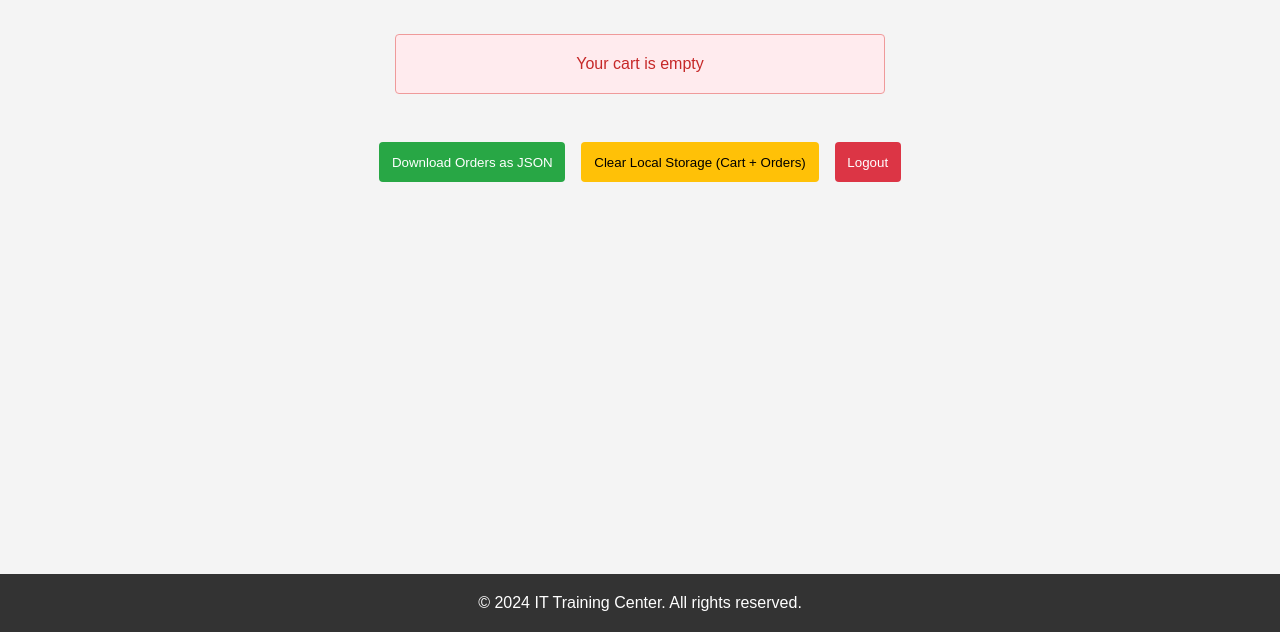
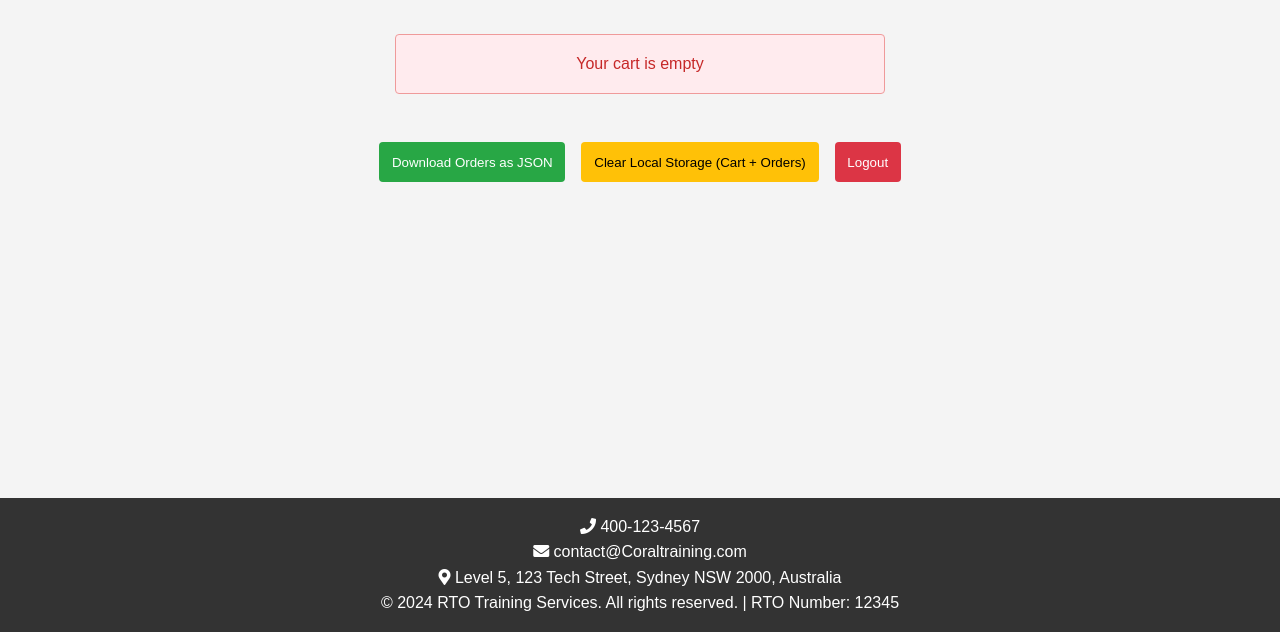
Before and after one commit to Coral-ing/Coral.github.io, a plain HTML site: page week14/checkout.html in a window 1280 px wide. Shown: the part 168-800 px from the top of the page. Drawn offline with Linux system fonts and the light colour scheme; sample sign-in values are in the browser's storage.

Commit message:
Update checkout.html

```diff
--- a/week14/checkout.html
+++ b/week14/checkout.html
@@ -5,6 +5,7 @@
     <meta name="viewport" content="width=device-width, initial-scale=1.0">
     <title>Checkout - IT Training Center</title>
     <link rel="stylesheet" href="css/styles.css">
+    <link rel="stylesheet" href="https://cdnjs.cloudflare.com/ajax/libs/font-awesome/5.15.4/css/all.min.css">
 </head>
 <body>
     <header>
@@ -27,12 +28,30 @@
         <div class="checkout-buttons">
             <button class="btn-success" onclick="downloadOrders()">Download Orders as JSON</button>
             <button class="btn-warning" onclick="clearStorage()">Clear Local Storage (Cart + Orders)</button>
-            <button class="btn-danger" onclick="logout()">Logout</button>
+            <button class="btn-danger" onclick="logout459()">Logout</button>
         </div>
     </main>
 
     <footer>
-        <p>&copy; 2024 IT Training Center. All rights reserved.</p>
+        <div class="footer-content">
+            <div class="footer-info">
+                <div class="contact-item">
+                    <i class="fas fa-phone"></i>
+                    <span>400-123-4567</span>
+                </div>
+                <div class="contact-item">
+                    <i class="fas fa-envelope"></i>
+                    <span>contact@Coraltraining.com</span>
+                </div>
+                <div class="contact-item">
+                    <i class="fas fa-map-marker-alt"></i>
+                    <span>Level 5, 123 Tech Street, Sydney NSW 2000, Australia</span>
+                </div>
+            </div>
+            <div class="footer-copyright">
+                <p>&copy; 2024 RTO Training Services. All rights reserved. | RTO Number: 12345</p>
+            </div>
+        </div>
     </footer>
 
     <script src="js/auth.js"></script>
```
